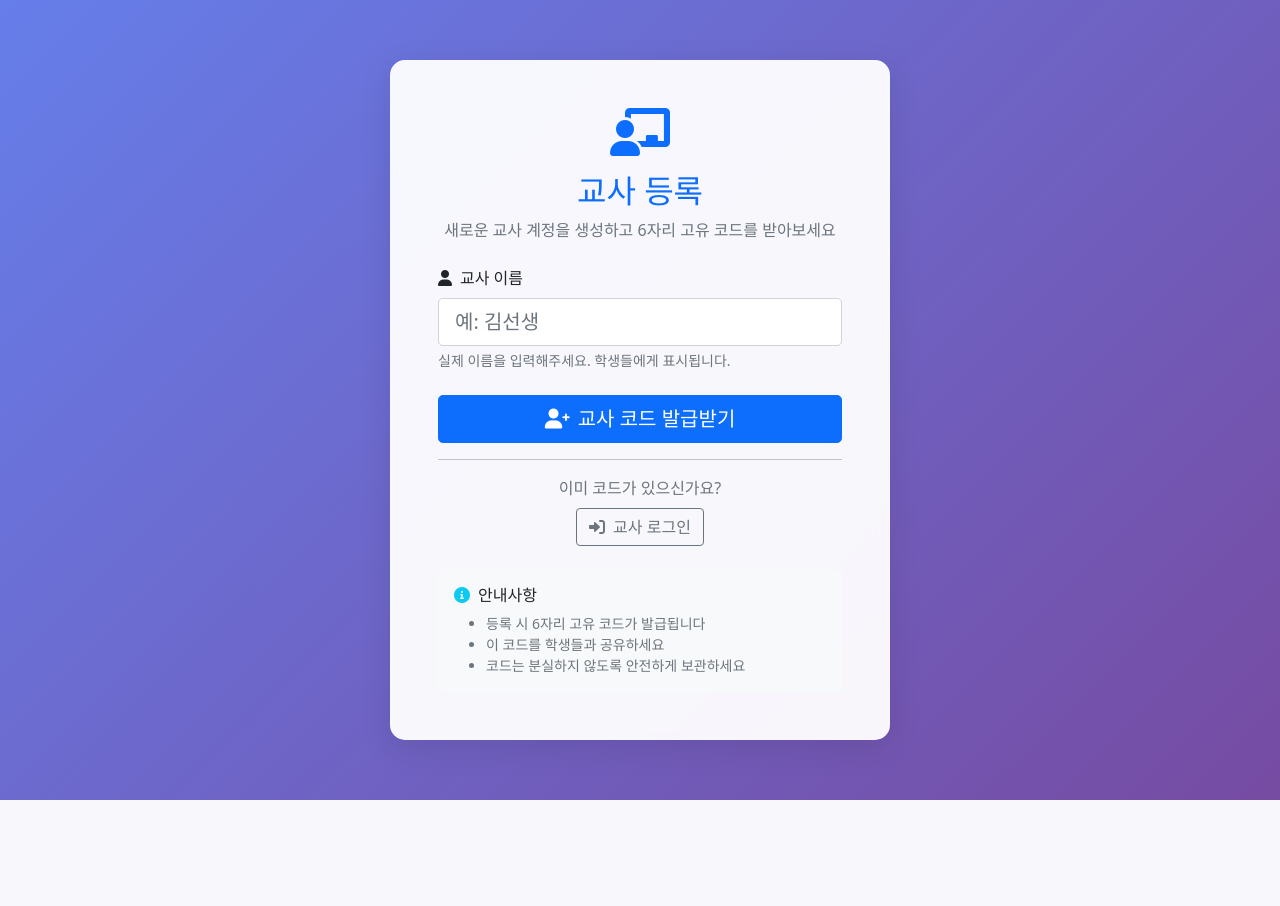
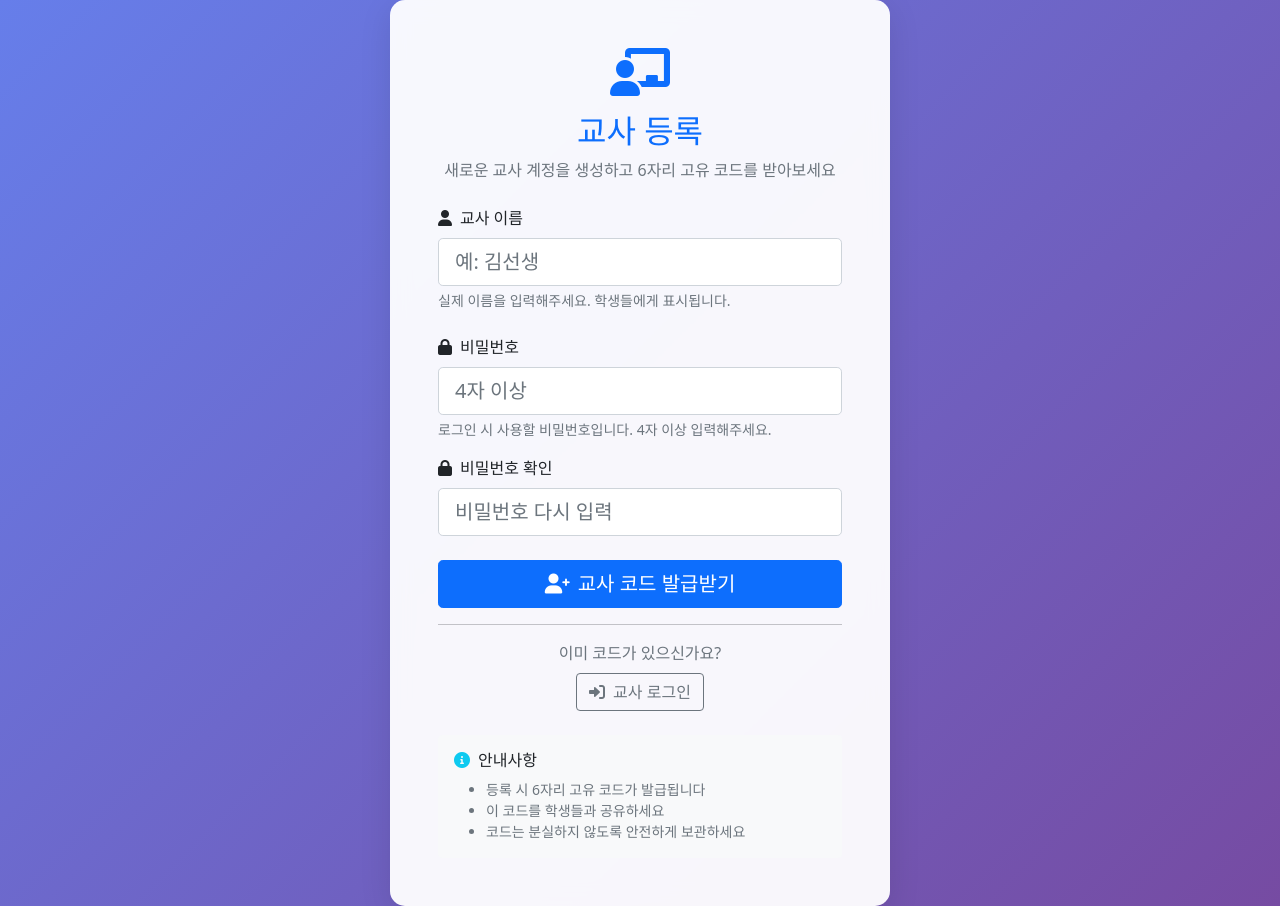
Before and after one commit to Jun268-96/sendMessage, a Flask app: page /teacher/register in a window 1280 px wide. Before the commit the page ends 800 px from the top, so only its background shows below. Run offline with Flask 3, Linux system fonts and the light colour scheme.

Commit message:
teacher password service add

```diff
--- a/templates/teacher_register.html
+++ b/templates/teacher_register.html
@@ -50,6 +50,25 @@
                 </div>
             </div>
 
+            <div class="mb-3">
+                <label for="password" class="form-label">
+                    <i class="fas fa-lock me-2"></i>비밀번호
+                </label>
+                <input type="password" class="form-control form-control-lg" id="password"
+                       name="password" placeholder="4자 이상" required minlength="4">
+                <div class="form-text">
+                    로그인 시 사용할 비밀번호입니다. 4자 이상 입력해주세요.
+                </div>
+            </div>
+
+            <div class="mb-4">
+                <label for="password_confirm" class="form-label">
+                    <i class="fas fa-lock me-2"></i>비밀번호 확인
+                </label>
+                <input type="password" class="form-control form-control-lg" id="password_confirm"
+                       name="password_confirm" placeholder="비밀번호 다시 입력" required minlength="4">
+            </div>
+
             <div class="d-grid mb-3">
                 <button type="submit" class="btn btn-primary btn-lg">
                     <i class="fas fa-user-plus me-2"></i>교사 코드 발급받기
```
Also changed, not shown: main.py (+31 -5 lines), templates/teacher_login.html (+18 -7 lines).
